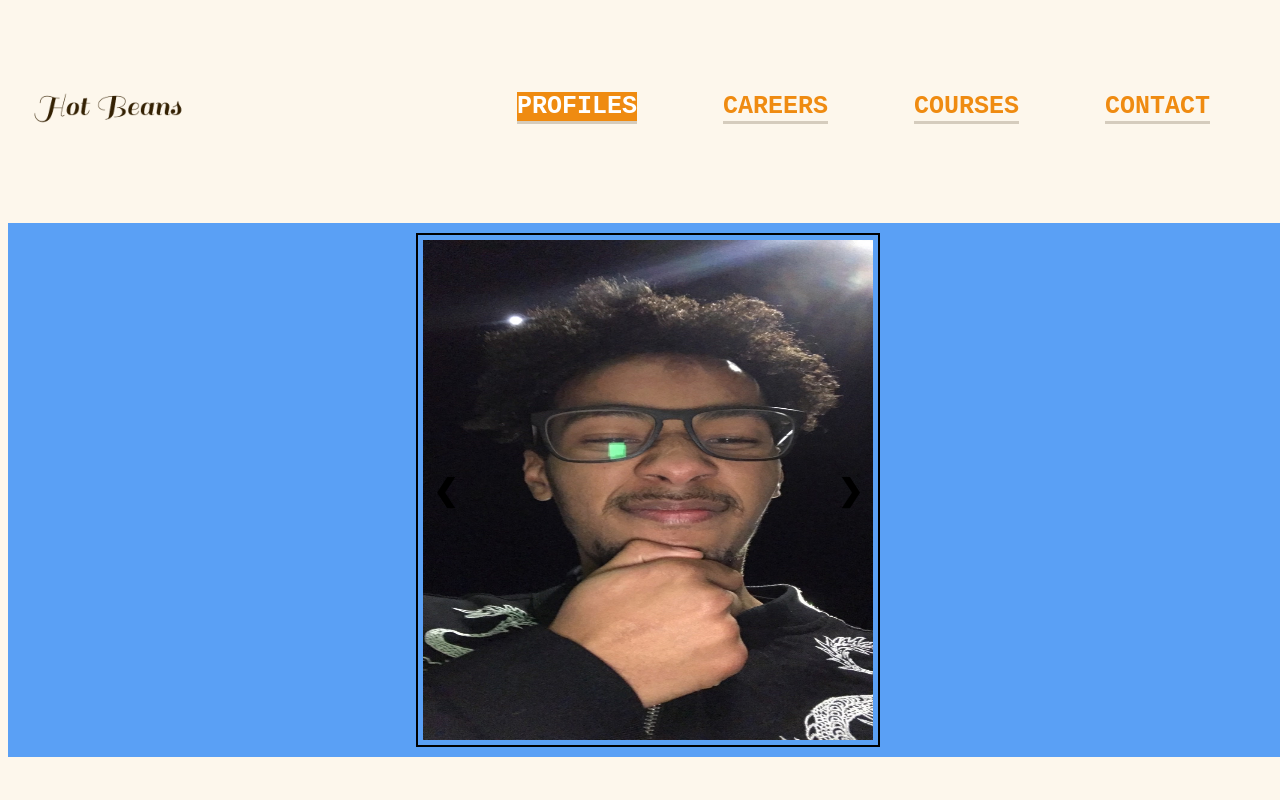
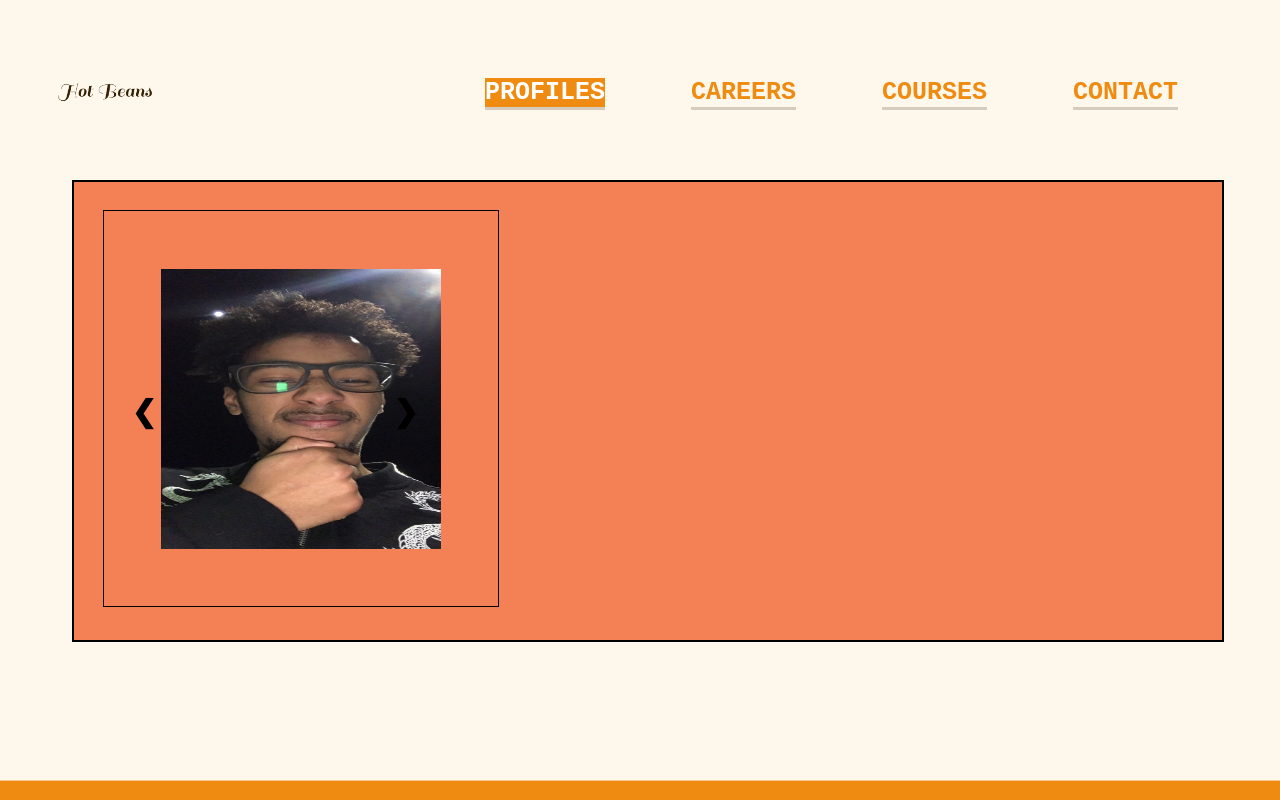
Before and after one commit to Hot-Bean/Hot-Bean.github.io, a plain HTML site: page Profiles.html in a window 1280 px wide. Shown: the top 800 px of the page. Drawn offline with Linux system fonts and the light colour scheme.

Commit message:
Styling update
Update styling on the Profile
Attempted to make the website more responsive

Final commit should happen by Thursday.

```diff
--- a/Profiles.html
+++ b/Profiles.html
@@ -15,7 +15,7 @@
     <!--Creates  a class that allocates the links to the header class-->
     <section class="header">
         <nav>
-            <a href="index.html"><img src="images/beanLogo.png" class="logo" width="250" height="250"></a>
+            <a href="index.html"><img src="images/beanLogo.png" class="logo" ></a>
             <div class="nav-links">
             </li>
                 <ul>
--- a/style.css
+++ b/style.css
@@ -17,21 +17,23 @@ body{
 @media only screen and (min-width:425px){
 
   .logo {
-    float: left;
-    height: 200px;
-    width: 200px;
-    padding: 1%, 1%;
+    height: 10vw;
+    width: 10vw;
+    padding: 0.5% 0.5%;
 }
 
 nav {
   display: flex;
-    padding: 1,5% 2.5%;
+  flex-wrap: wrap;
+  padding: 1.5% 2.5%;
   justify-content: space-between;
   align-items: center;
 }
+
 .nav-links {
+  flex: 1;
   display: flex;
-    text-align: right;
+  justify-content: flex-end;
 }
 .nav-links ul {
     display: flex;
@@ -82,9 +84,19 @@ nav {
 
 /* Hompage */
 
-.Webpage {
-    margin-top: 15px;
+.logoContainer {
+  position: relative;
+  float: right;
+  left: auto;
+  right: 6%;
 }
+.computerLogo {
+  height: 15vw;
+  width: 15vw;
+  margin-left: 0%;
+  float: right;
+}
+
 .Webpage h1 {
     color: #f2602bc7;
     font-family: 'Open Sans', sans-serif;
@@ -128,18 +140,7 @@ nav {
     font-size: 20px;
 }
 
-.logoContainer {
-    position: absolute;
-    margin-left: 85%;
-  }
 
-.computerLogo {
-    display: inline-block;
-    height: 260px;
-    width: 260px;
-    vertical-align: middle;
-    margin: left 10%;
-  }
 
 
 .Webpage-bottom{
@@ -153,8 +154,8 @@ nav {
     flex-direction: row;
     justify-content: space-between;
     align-items: center;
-    margin-top: 198px;
-    padding: 5px;
+    margin-top: 5%;
+    padding: 1%;
 }
 .bottom-text {
     margin-top: 1%;
@@ -171,19 +172,22 @@ nav {
 
 .blue-box {
     position: relative;
-    display: flex;
+    display: left;
     align-items: center;
     justify-content: center;
-    background-color: #5aa0f5;
+    background-color: #f2602bc7;
+    border: 2.5px solid black;
+    margin-left: 5%;
+    margin-right: 5%;
 
 }
 
 .blue-box img {
-  margin: 10px;
-  padding: 5px;
-  width: 450px;
-  height: 500px;
-  border: 2px solid black;
+  margin: 2.5%;
+  padding: 5%;
+  width: 35vh;
+  height: 35vh;
+  border: 0.5px solid black;
 }
 
 .prev,
@@ -198,11 +202,11 @@ nav {
 }
 
 .prev {
-  left: 425px;
+  left: 5%;
 }
 
 .next {
-  right: 425px;
+  right: 70%;
 }
 
 
@@ -217,8 +221,8 @@ nav {
     flex-direction: row;
     justify-content: space-between;
     align-items: center;
-    margin-top: 198px;
-    padding: 5px;
+    margin-top: 10%;
+    padding: 1%;
 }
 .bottom-text1 {
     margin-top: 1%;
@@ -262,9 +266,6 @@ nav {
     background-color: #faf7f7;
   }
 
-  .careers-form.row {
-
-  }
 
   .careers-form label {
     display: block;
```
Also changed, not shown: Careers.html (+1 -1 lines), Contact.html (+2 -2 lines), Courses.html (+1 -1 lines), index.html (+4 -3 lines). Lines whose indentation alone changed are shown as unchanged.
